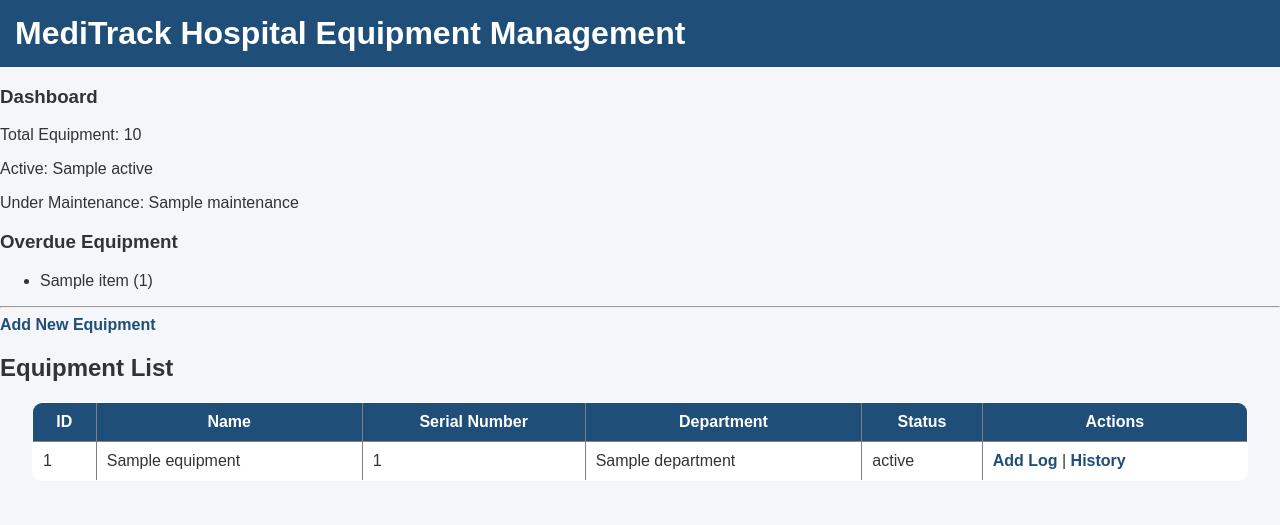
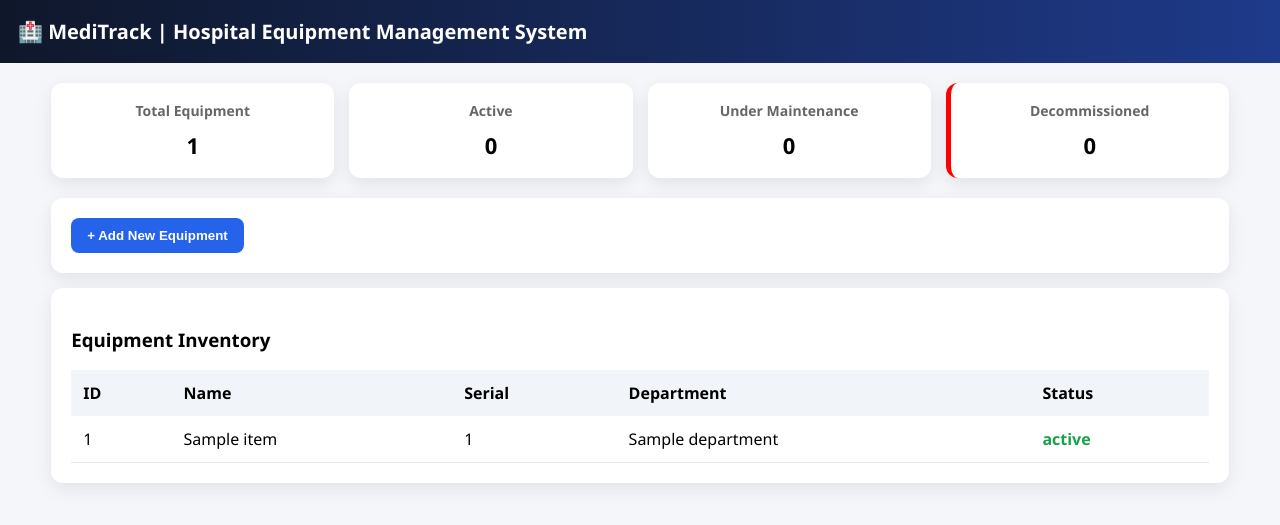
Before and after one commit to praneetiigopalmallepogu1021-tech/MediTrack, a Flask app: template templates/index.html in a window 1280 px wide. Shown: the top 525 px of the page. Run offline with Flask 3, Linux system fonts and the light colour scheme; the template is opened without the code that fills it: most values are stand-ins (such as "Sample title", 1, 10 or a date in 2020).

Commit message:
Upgraded MediTrack to production UI dashboard

```diff
--- /dev/null
+++ b/static/css/style.css
@@ -0,0 +1,111 @@
+body {
+    font-family: 'Segoe UI', sans-serif;
+    background: #f4f6f9;
+    margin: 0;
+}
+
+/* NAVBAR */
+.navbar {
+    background: linear-gradient(90deg, #0f172a, #1e3a8a);
+    color: white;
+    padding: 18px;
+    font-size: 20px;
+    font-weight: bold;
+}
+
+/* CONTAINER */
+.container {
+    width: 92%;
+    margin: auto;
+    margin-top: 20px;
+}
+
+/* GRID CARDS */
+.stats-grid {
+    display: grid;
+    grid-template-columns: repeat(4, 1fr);
+    gap: 15px;
+    margin-bottom: 20px;
+}
+
+.stat-card {
+    background: white;
+    padding: 18px;
+    border-radius: 12px;
+    box-shadow: 0 6px 18px rgba(0,0,0,0.08);
+    text-align: center;
+}
+
+.stat-card h3 {
+    margin: 0;
+    font-size: 14px;
+    color: #666;
+}
+
+.stat-card p {
+    font-size: 22px;
+    font-weight: bold;
+    margin: 10px 0 0 0;
+}
+
+/* ALERT CARD */
+.stat-card.danger {
+    border-left: 5px solid red;
+}
+
+/* BUTTON */
+.btn {
+    background: #2563eb;
+    color: white;
+    padding: 10px 16px;
+    border: none;
+    border-radius: 8px;
+    cursor: pointer;
+    font-weight: bold;
+}
+
+.btn:hover {
+    background: #1e3a8a;
+}
+
+/* CARD */
+.card {
+    background: white;
+    padding: 20px;
+    margin: 15px 0;
+    border-radius: 12px;
+    box-shadow: 0 6px 18px rgba(0,0,0,0.08);
+}
+
+/* TABLE */
+.table {
+    width: 100%;
+    border-collapse: collapse;
+}
+
+.table th {
+    background: #f1f5f9;
+    padding: 12px;
+    text-align: left;
+}
+
+.table td {
+    padding: 12px;
+    border-bottom: 1px solid #e5e7eb;
+}
+
+/* STATUS BADGES */
+.status.active {
+    color: #16a34a;
+    font-weight: bold;
+}
+
+.status.under-maintenance {
+    color: #f59e0b;
+    font-weight: bold;
+}
+
+.status.decommissioned {
+    color: #dc2626;
+    font-weight: bold;
+}
--- a/templates/index.html
+++ b/templates/index.html
@@ -1,64 +1,85 @@
 <!DOCTYPE html>
 <html>
 <head>
-    <title>MediTrack Dashboard</title>
+    <title>MediTrack Production Dashboard</title>
+    <link rel="stylesheet" href="{{ url_for('static', filename='css/style.css') }}">
 </head>
-<link rel="stylesheet" href="{{ url_for('static', filename='style.css') }}">
+
 <body>
 
-<h1>MediTrack Hospital Equipment Management</h1>
+<div class="navbar">
+    🏥 MediTrack | Hospital Equipment Management System
+</div>
 
-<!-- DASHBOARD CARDS -->
-<h3>Dashboard</h3>
+<div class="container">
 
-<p>Total Equipment: {{ total }}</p>
-<p>Active: {{ active }}</p>
-<p>Under Maintenance: {{ maintenance }}</p>
+    <!-- DASHBOARD STATS -->
+    <div class="stats-grid">
 
-<h3>Overdue Equipment</h3>
+        <div class="stat-card">
+            <h3>Total Equipment</h3>
+            <p>{{ equipment|length }}</p>
+        </div>
 
-{% if overdue %}
-<ul>
-    {% for item in overdue %}
-        <li>{{ item.equipment_name }} ({{ item.serial_number }})</li>
-    {% endfor %}
-</ul>
-{% else %}
-<p>No overdue maintenance</p>
-{% endif %}
+        <div class="stat-card">
+            <h3>Active</h3>
+            <p>
+                {{ equipment | selectattr("status", "equalto", "Active") | list | length }}
+            </p>
+        </div>
 
-<hr>
+        <div class="stat-card">
+            <h3>Under Maintenance</h3>
+            <p>
+                {{ equipment | selectattr("status", "equalto", "Under Maintenance") | list | length }}
+            </p>
+        </div>
 
-<!-- ADD BUTTON -->
-<a href="/add_equipment">Add New Equipment</a>
+        <div class="stat-card danger">
+            <h3>Decommissioned</h3>
+            <p>
+                {{ equipment | selectattr("status", "equalto", "Decommissioned") | list | length }}
+            </p>
+        </div>
 
-<h2>Equipment List</h2>
+    </div>
 
-<table border="1">
+    <!-- ACTION BUTTON -->
+    <div class="card">
+        <a href="/add_equipment">
+            <button class="btn">+ Add New Equipment</button>
+        </a>
+    </div>
+
+    <!-- TABLE -->
+    <div class="card">
+        <h3>Equipment Inventory</h3>
+
+        <table class="table">
             <tr>
                 <th>ID</th>
                 <th>Name</th>
-        <th>Serial Number</th>
+                <th>Serial</th>
                 <th>Department</th>
                 <th>Status</th>
-        <th>Actions</th>
             </tr>
 
-    {% for e in equipment %}
+            {% for item in equipment %}
             <tr>
-        <td>{{ e.equipment_id }}</td>
-        <td>{{ e.equipment_name }}</td>
-        <td>{{ e.serial_number }}</td>
-        <td>{{ e.department }}</td>
-        <td>{{ e.status }}</td>
-        <td>
-            <a href="/add_log/{{ e.equipment_id }}">Add Log</a>
-            |
-            <a href="/history/{{ e.equipment_id }}">History</a>
+                <td>{{ item.equipment_id }}</td>
+                <td>{{ item.equipment_name }}</td>
+                <td>{{ item.serial_number }}</td>
+                <td>{{ item.department }}</td>
+                <td class="status {{ item.status|lower|replace(' ', '-') }}">
+                    {{ item.status }}
                 </td>
             </tr>
             {% endfor %}
         </table>
 
+    </div>
+
+</div>
+
 </body>
 </html>
```
Lines whose indentation alone changed are shown as unchanged.
